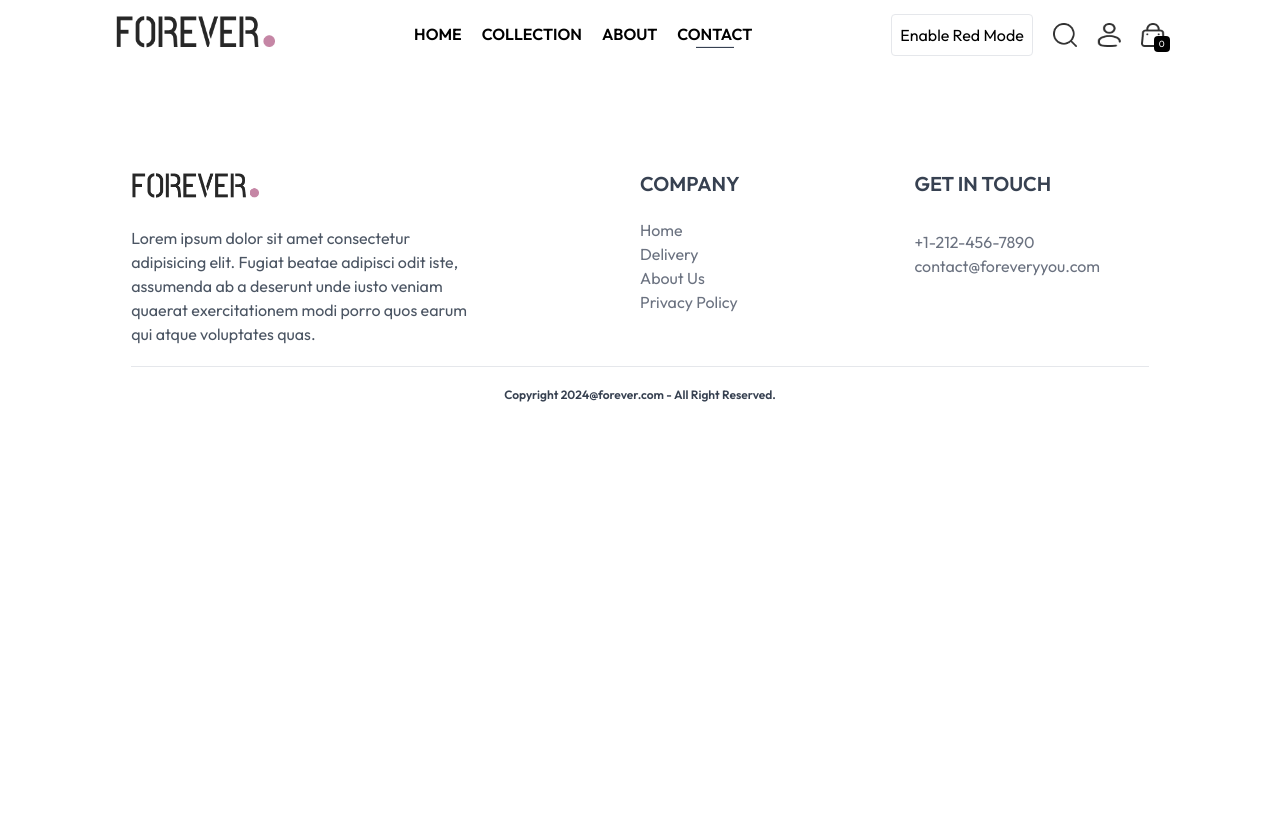
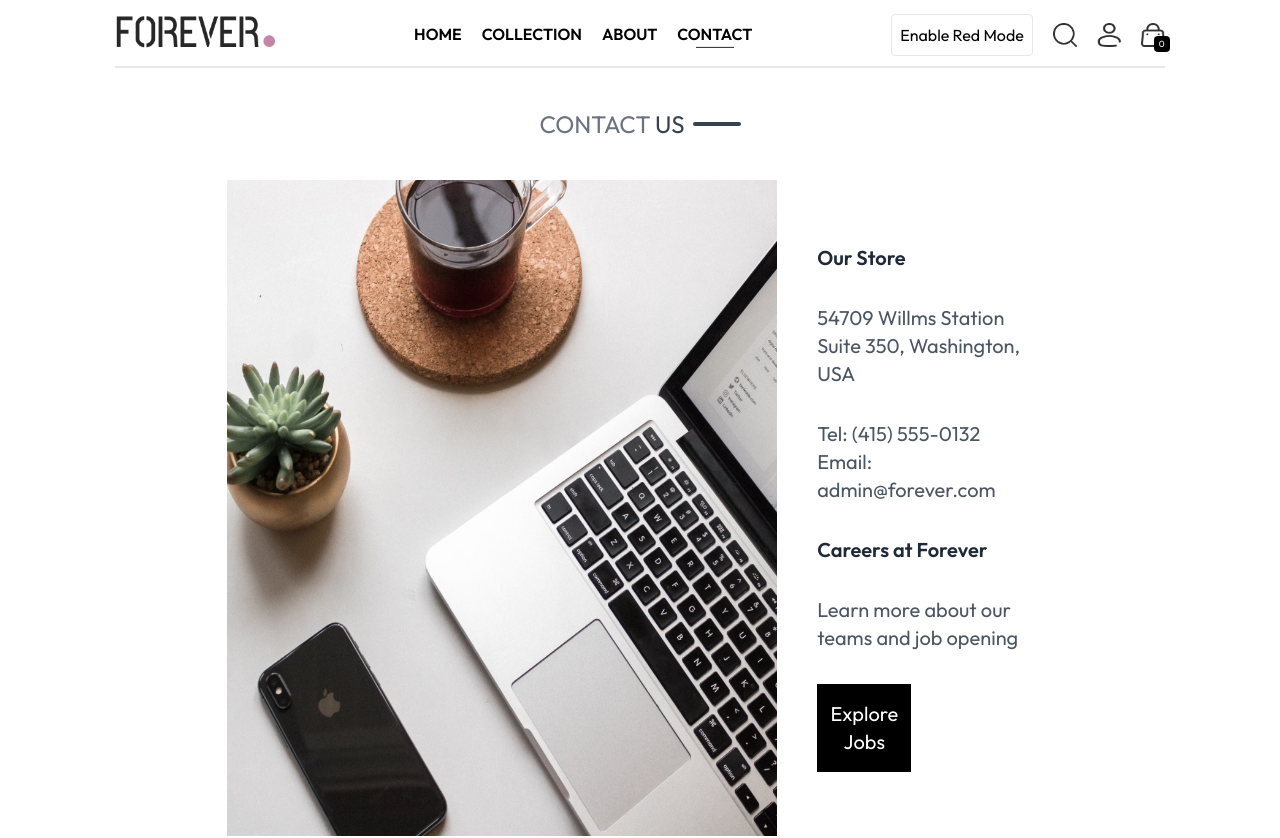
Before and after one commit to dakshsawhneyy/WearSphere-Ecommerce-MERN, a React (Vite) app in the folder frontend/: page /contact in a window 1280 px wide. Shown: the top 838 px of the page. Before the commit the page ends 800 px from the top, so only its background shows below. Built offline with nearby package versions, Linux system fonts and the light colour scheme.

Commit message:
Contact Page Done

```diff
--- a/frontend/src/components/Title.jsx
+++ b/frontend/src/components/Title.jsx
@@ -2,7 +2,7 @@ import React from 'react'
 
 const Title = ({text1,text2}) => {
 return (
-    <div className='inline-flex items-center gap-2 text-sm sm:text-2xl'>
+    <div className='inline-flex items-center gap-2 text-xl sm:text-2xl'>
         <p className='text-gray-500'>{text1} <span className='text-gray-700'>{text2}</span> </p>
         <hr className='w-8 sm:w-12 h-1 border-none rounded bg-gray-700'/>
     </div>
--- a/frontend/src/pages/Contact.jsx
+++ b/frontend/src/pages/Contact.jsx
@@ -1,9 +1,34 @@
 import React from 'react'
+import { assets } from '../assets/frontend_assets/assets'
+import Title from '../components/Title'
+import SubscribeDiscount from '../components/SubscribeDiscount'
 
 const Contact = () => {
 return (
-    <div>
-
+    <div className='border-t-2 mt-2 sm:px-28'>
+        <div className='text-center mt-10'>
+            <Title text1={'CONTACT'} text2={'US'}/>
+        </div>
+        <div className='mt-10 flex flex-col sm:flex-row gap-10 mb-16'>
+            <img src={assets.contact_img} className='max-w-[550px]' alt="" />
+            <div className='flex flex-col gap-8 sm:py-16 text-xl'>
+                <p className='text-gray-800 font-semibold'>Our Store</p>
+                <div className='text-gray-600'>
+                    <p>54709 Willms Station</p>
+                    <p>Suite 350, Washington, USA</p>
+                </div>
+                <div className='text-gray-600'>
+                    <p>Tel: (415) 555-0132</p>
+                    <p>Email: admin@forever.com</p>
+                </div>
+                <p className='text-gray-800 font-semibold'>Careers at Forever</p>
+                <div className='text-gray-600'>
+                    <p>Learn more about our teams and job opening</p>
+                </div>
+                <button className='bg-black test-white transition-all hover:bg-gray-600 duration-300 hover:scale-110 py-4 w-[40%]'>Explore Jobs</button>
+            </div>
+        </div>
+        <SubscribeDiscount />
     </div>
 )
 }
--- a/frontend/src/pages/PlaceOrder.jsx
+++ b/frontend/src/pages/PlaceOrder.jsx
@@ -55,7 +55,7 @@ return (
                             <img src={assets.razorpay_logo} className='w-28' alt="" />
                         </div>
                     </div>
-                    <div onClick={()=>setMethod('cod')} className='border flex sm:px-5 px-2 py-1 justify-between cursor-pointer hover:bg-gray-300 transition-all duration-500 hover:scale-125 rounded items-center text-sm'>
+                    <div onClick={()=>setMethod('cod')} className='active:bg-gray-300 border flex sm:px-5 px-2 py-1 justify-between cursor-pointer hover:bg-gray-300 transition-all duration-500 hover:scale-125 rounded items-center text-sm'>
                         <p className='text-black'>Cash On Delivery</p>
                     </div>
                 </div>
```
